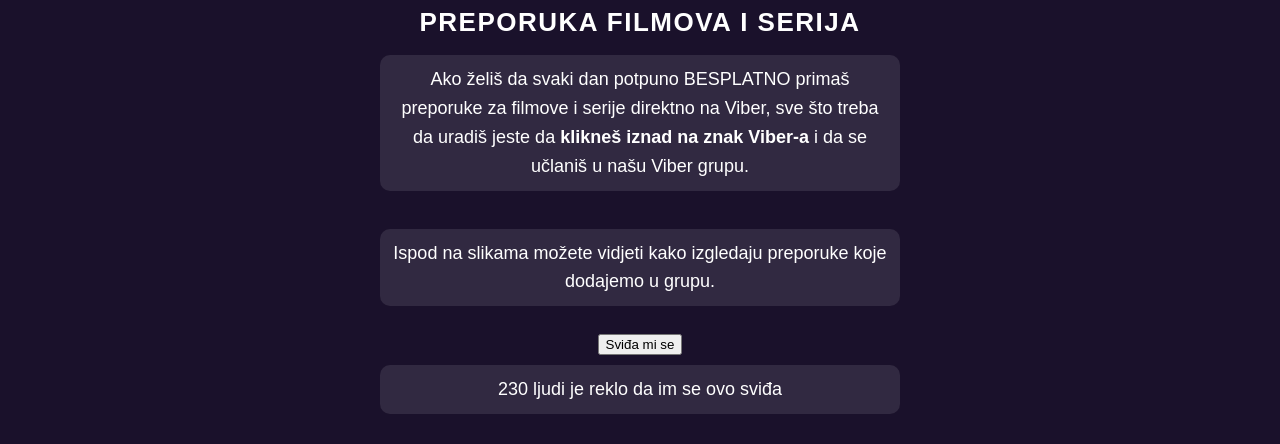
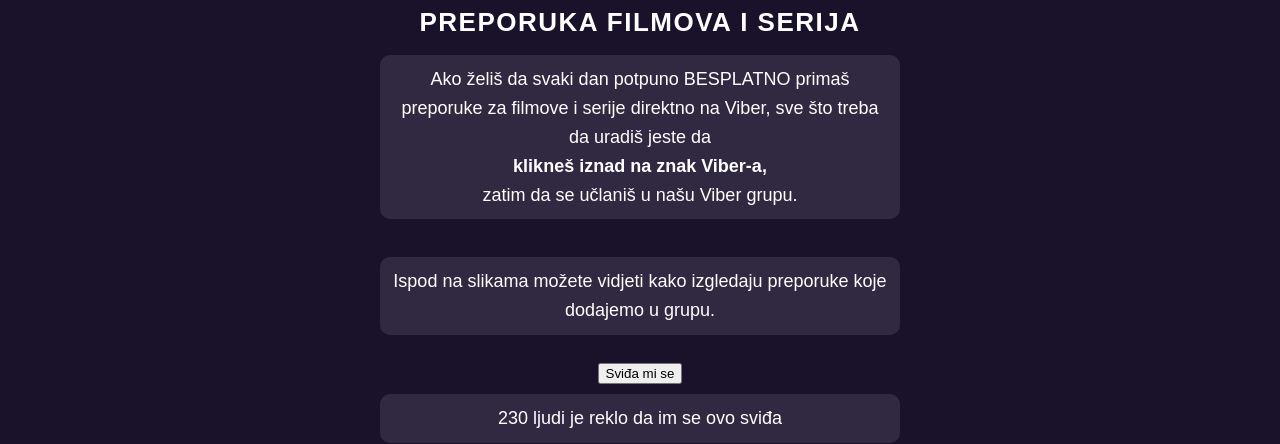
Before and after one commit to HaxWitcher/viber-grupa, a plain HTML site: page index.html in a window 1280 px wide. Shown: the part 173-617 px from the top of the page. Drawn offline with Linux system fonts and the light colour scheme.

Commit message:
Update index.html

```diff
--- a/index.html
+++ b/index.html
@@ -74,7 +74,7 @@
             </div>
         </a>
         <h1>Preporuka Filmova i Serija</h1>
-        <p>Ako želiš da svaki dan potpuno BESPLATNO primaš preporuke za filmove i serije direktno na Viber, sve što treba da uradiš jeste da <b>klikneš iznad na znak Viber-a</b> i da se učlaniš u našu Viber grupu.</p>
+        <p>Ako želiš da svaki dan potpuno BESPLATNO primaš preporuke za filmove i serije direktno na Viber, sve što treba da uradiš jeste da<br> <b>klikneš iznad na znak Viber-a,</b> <br>zatim da se učlaniš u našu Viber grupu.</p>
         <br>
         <p>Ispod na slikama možete vidjeti kako izgledaju preporuke koje dodajemo u grupu.</p>
 <br>
```
